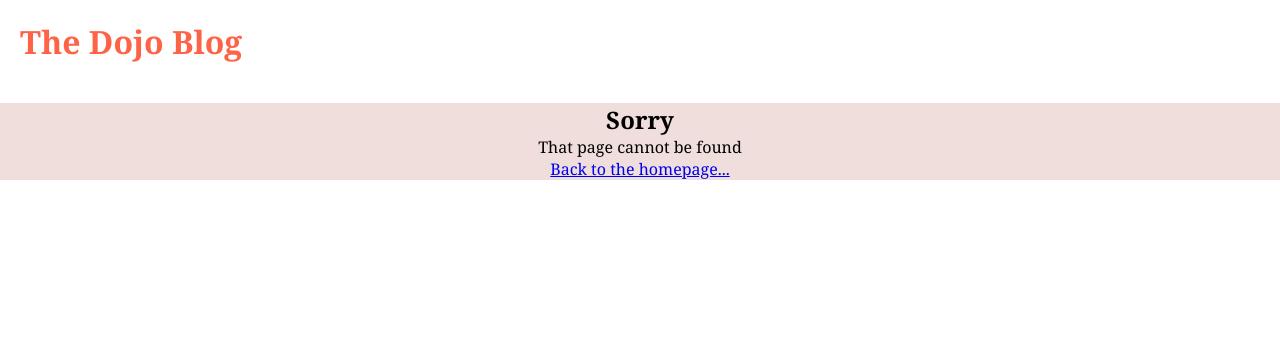
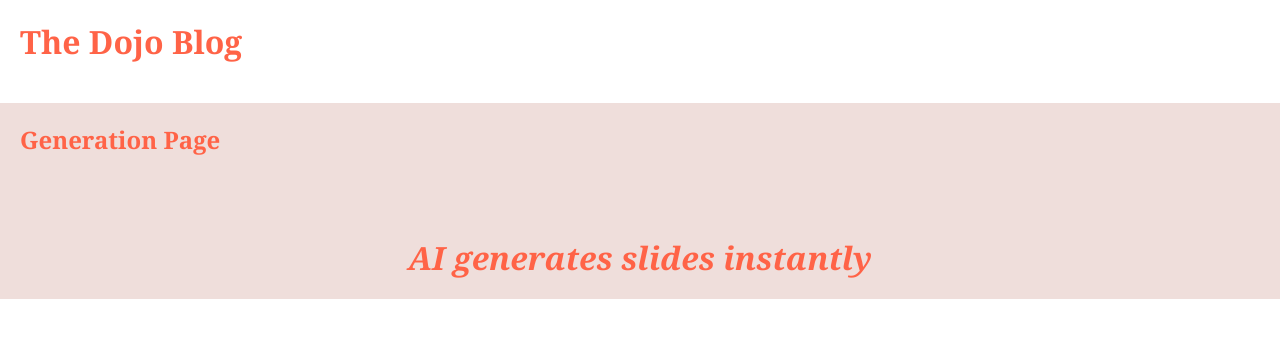
Before and after one commit to mynameiskennith/Presently-v1.0, a React (Create React App) app in the folder frontend/: page /generate in a window 1280 px wide. Shown: the top 338 px of the page. Built offline with nearby package versions, Linux system fonts and the light colour scheme.

Commit message:
added generation ui

```diff
--- a/frontend/src/App.js
+++ b/frontend/src/App.js
@@ -5,6 +5,7 @@ import SelectionPage from './SelectionPage';
 import Navbar from './Navbar';
 import NotFound from './NotFound';
 import { BrowserRouter as Router, Route, Switch } from 'react-router-dom';
+import GenerationPage from './GenerationPage';
 
 function App() {
   return (
@@ -18,6 +19,10 @@ function App() {
           </Route>
           <Route path="/select">
             <SelectionPage />
+          </Route>
+
+          <Route path="/generate">
+            <GenerationPage />
           </Route>
           {/* <Route path="/blogs/:id">
             <BlogDetails />
--- /dev/null
+++ b/frontend/src/GenerationPage.jsx
@@ -0,0 +1,10 @@
+const GenerationPage = () => {
+    return (
+        <div className="heading">
+            <h1 className="title">Generation Page</h1>
+            <h3 className="tagline">AI generates slides instantly</h3>
+        </div>
+     );
+}
+
+export default GenerationPage;
```
